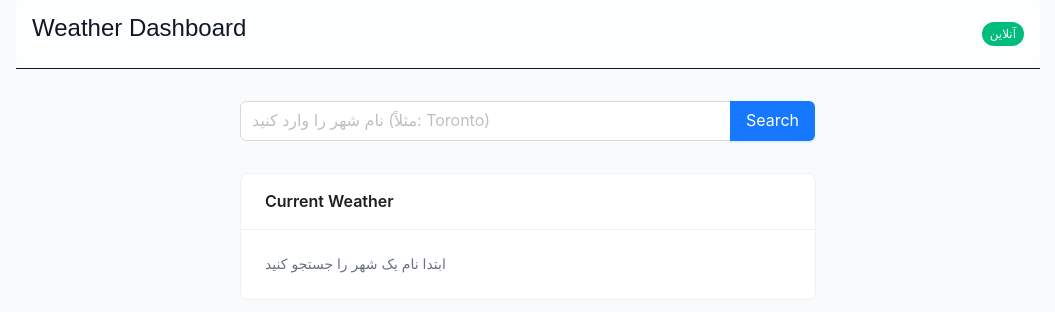
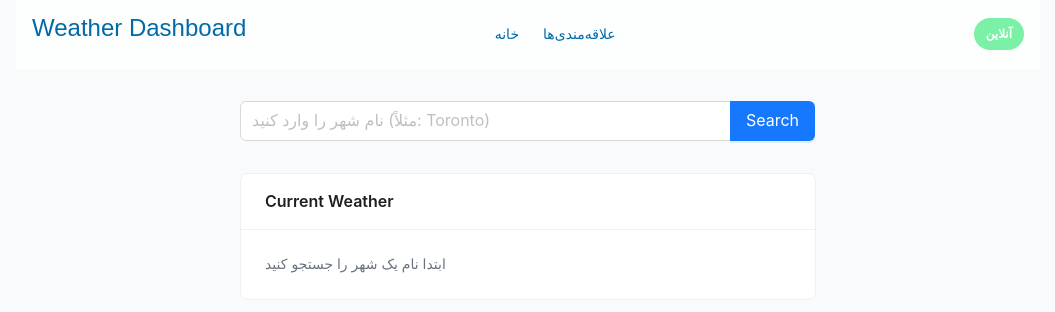
Before and after one commit to Lyana9E/RaimonVueWeatherDashboardV2, a Vue app in the folder weather-dashboard/: page / in a window 1280 px wide. Shown: the top 312 px of the page, without its empty margins (112-1167 px from the left). Built offline with nearby package versions, Linux system fonts and the light colour scheme.

Commit message:
edit header

```diff
--- a/weather-dashboard/src/components/layouts/AppHeader.vue
+++ b/weather-dashboard/src/components/layouts/AppHeader.vue
@@ -1,19 +1,41 @@
 <template>
-  <header class="sticky top-0 z-10 bg-white/70 backdrop-blur border-b">
-    <div class="mx-auto max-w-5xl px-4 py-3 flex items-center justify-between">
-      <h1 class="text-xl sm:text-2xl font-semibold">Weather Dashboard</h1>
-      <div
-          :class="online ? 'bg-emerald-500' : 'bg-red-500'"
-          class="px-2 py-1 rounded-full text-white text-xs font-medium transition-colors"
-      >
-        {{ online ? 'آنلاین' : 'آفلاین' }}
+  <header class="sticky top-0 z-10 bg-white/70 backdrop-blur border-b border-white/40">
+    <div class="mx-auto max-w-5xl px-4 py-3 flex items-center justify-between gap-4">
+      <h1 class="text-xl sm:text-2xl font-semibold text-sky-700">Weather Dashboard</h1>
+
+      <nav class="flex-1 flex items-center justify-center gap-6">
+        <RouterLink
+            to="/"
+            class="text-sm font-medium text-sky-700 hover:text-sky-600 transition-colors"
+        >
+          خانه
+        </RouterLink>
+        <RouterLink
+            to="/favorites"
+            class="text-sm font-medium text-sky-700 hover:text-sky-600 transition-colors"
+        >
+          علاقه‌مندی‌ها
+        </RouterLink>
+      </nav>
+
+      <div class="flex items-center justify-end w-40">
+        <div
+            :class="[
+            'px-3 py-2 rounded-full text-white text-xs font-semibold transition-colors',
+            online ? 'bg-green-300' : 'bg-red-200'
+          ]"
+            aria-live="polite"
+        >
+          {{ online ? 'آنلاین' : 'آفلاین' }}
+        </div>
       </div>
-      <slot />
     </div>
   </header>
 </template>
+
 <script setup lang="ts">
-import {useOnline} from "@vueuse/core";
+import { useOnline } from "@vueuse/core";
+import { RouterLink } from "vue-router";
 
 const online = useOnline();
 </script>
```
